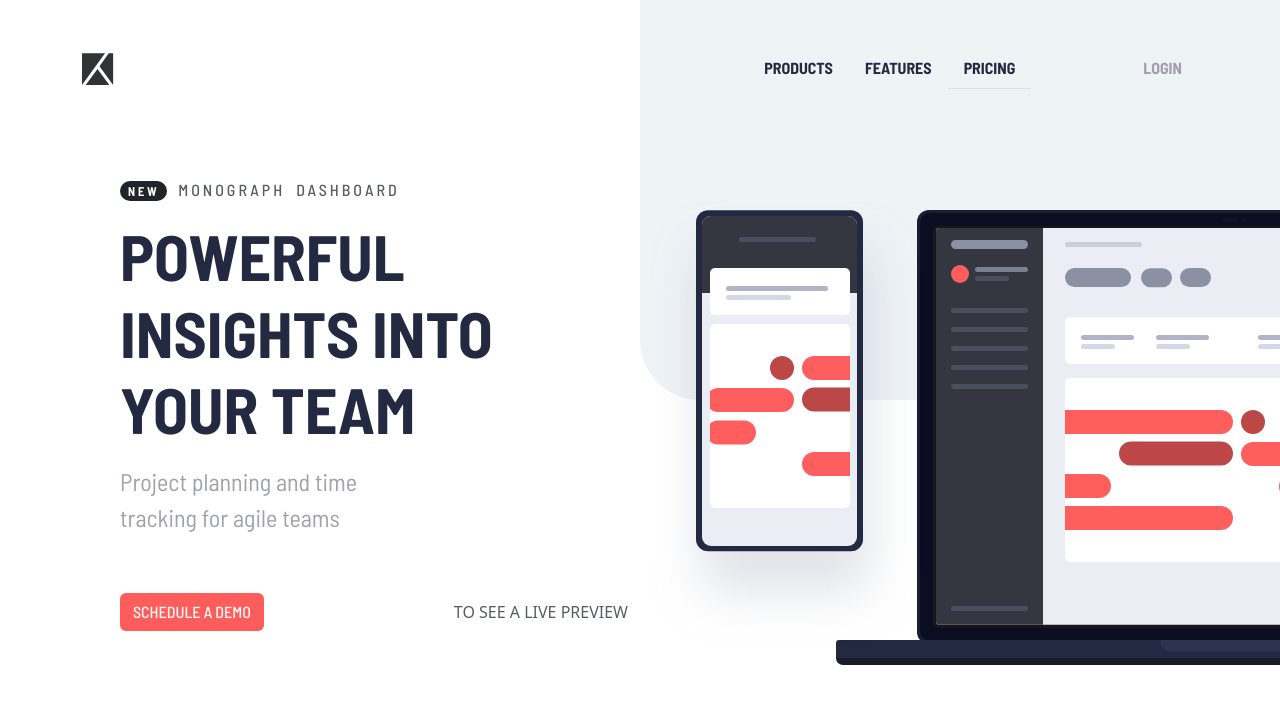
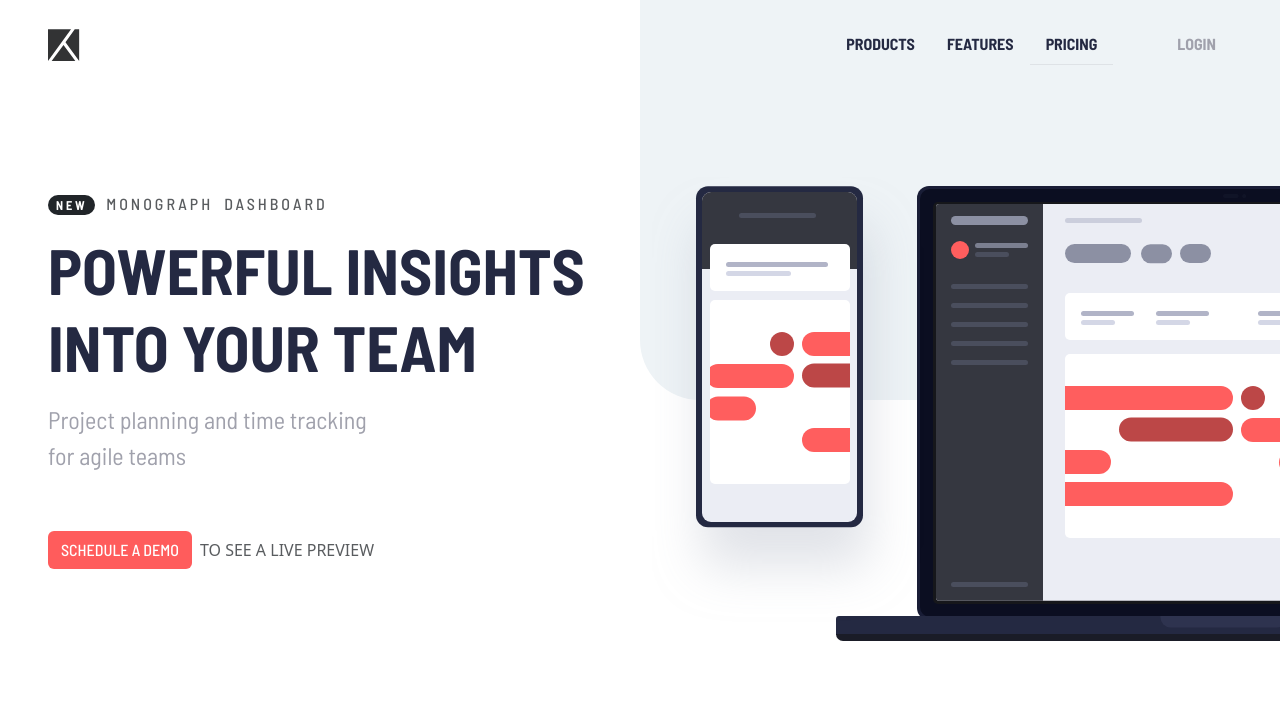
Before and after one commit to AmsoJ/project-tracking-intro, a plain HTML site: page index.html in a window 1280 px wide. Shown: the top 704 px of the page. Drawn offline with nearby package versions, Linux system fonts and the light colour scheme.

Commit message:
media adjustment

```diff
--- a/assets/paint/index.scss
+++ b/assets/paint/index.scss
@@ -30,6 +30,7 @@ body {
 }
 .master {
     .compass {
+        margin-left: auto;
         a {
             color: $Very-Dark-Blue;
             font-family: bold;
@@ -54,7 +55,7 @@ body {
     align-items: stretch;
     justify-content: center;
     .wrapper-row .left-side {
-        padding-left: 120px;
+        // padding-left: 120px;
         .intro-text {
             color: $Light-Grayish-Blue;
             letter-spacing: 3px;
@@ -122,11 +123,11 @@ body {
             }
         }
         .right-side {
-            overflow: hidden;
+            // overflow: hidden;
             svg {
                 // transform: scale(.8);
                 width: 100%;
-                height: 100%;
+                // height: 100%;
                 font-size: 30px;
                 // background-color: cadetblue;
             }
--- a/index.html
+++ b/index.html
@@ -14,20 +14,20 @@
   <!-- title -->
   <title>Da-Hubb | Project tracking intro component</title>
 </head>
-<body>
+<body class="py-3">
   <div class="overlay"></div>
-  <header class="master container mt-5">
+  <header class="master container-fluid px-5 mt-2">
 
     <div class="row align-items-center">
       <div class="col-3">
         <img src="./images/logo.svg" alt="logo">
       </div>
 
-      <nav class="nav col-auto ms-auto compass ">
+      <nav class="nav col-auto compass ">
         <a href="#" class="nav-item nav-link text-uppercase">Products</a>
         <a href="#" class="nav-item nav-link text-uppercase">Features</a>
         <a href="#" class="nav-item nav-link text-uppercase me-5 border-bottom">Pricing</a>
-        <a href="#" class="nav-item nav-link text-uppercase login ms-5">Login</a>
+        <a href="#" class="nav-item nav-link text-uppercase login">Login</a>
       </nav>
 
       <div class="col-1 ms-auto d-md-none">
@@ -41,7 +41,7 @@
 
     <div class="row wrapper-row align-items-center">
 
-      <div class="col-12 col-md-6 left-side">
+      <div class="col-12 col-md-6 left-side p-5">
         <p class="update text-uppercase text-muted intro-text">
           <span class="badge rounded-pill bg-dark text-white">New</span>
           Monograph Dashboard
@@ -55,7 +55,7 @@
           Project planning and time tracking for agile teams
         </p>
 
-        <div class="scheduler d-flex mt-5 justify-content-between">
+        <div class="scheduler d-flex mt-5 justify-content-evenly justify-content-lg-start">
           <button class="btn text-uppercase text-white">
             Schedule a demo
           </button>
```
Also changed, not shown: assets/paint/index.css.
